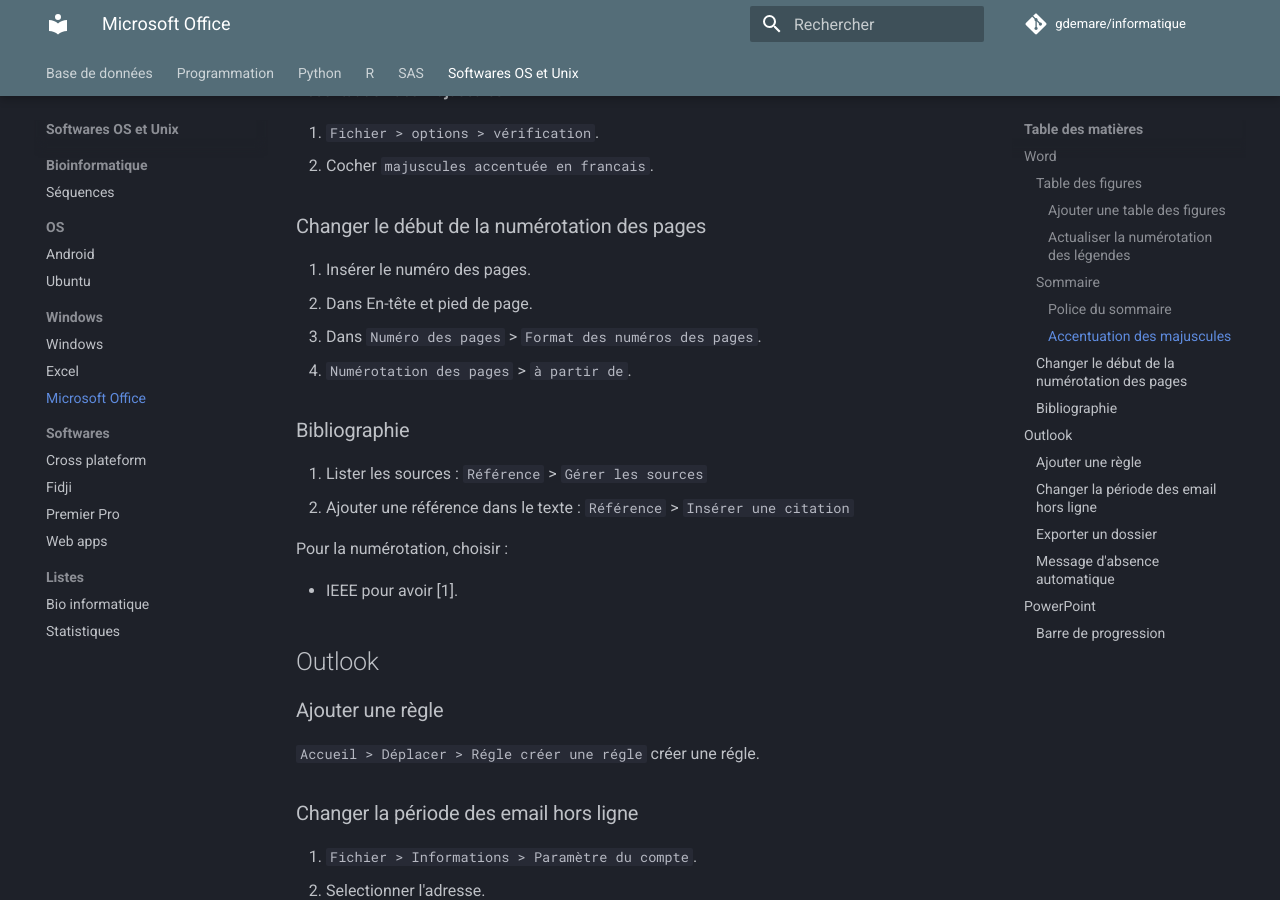
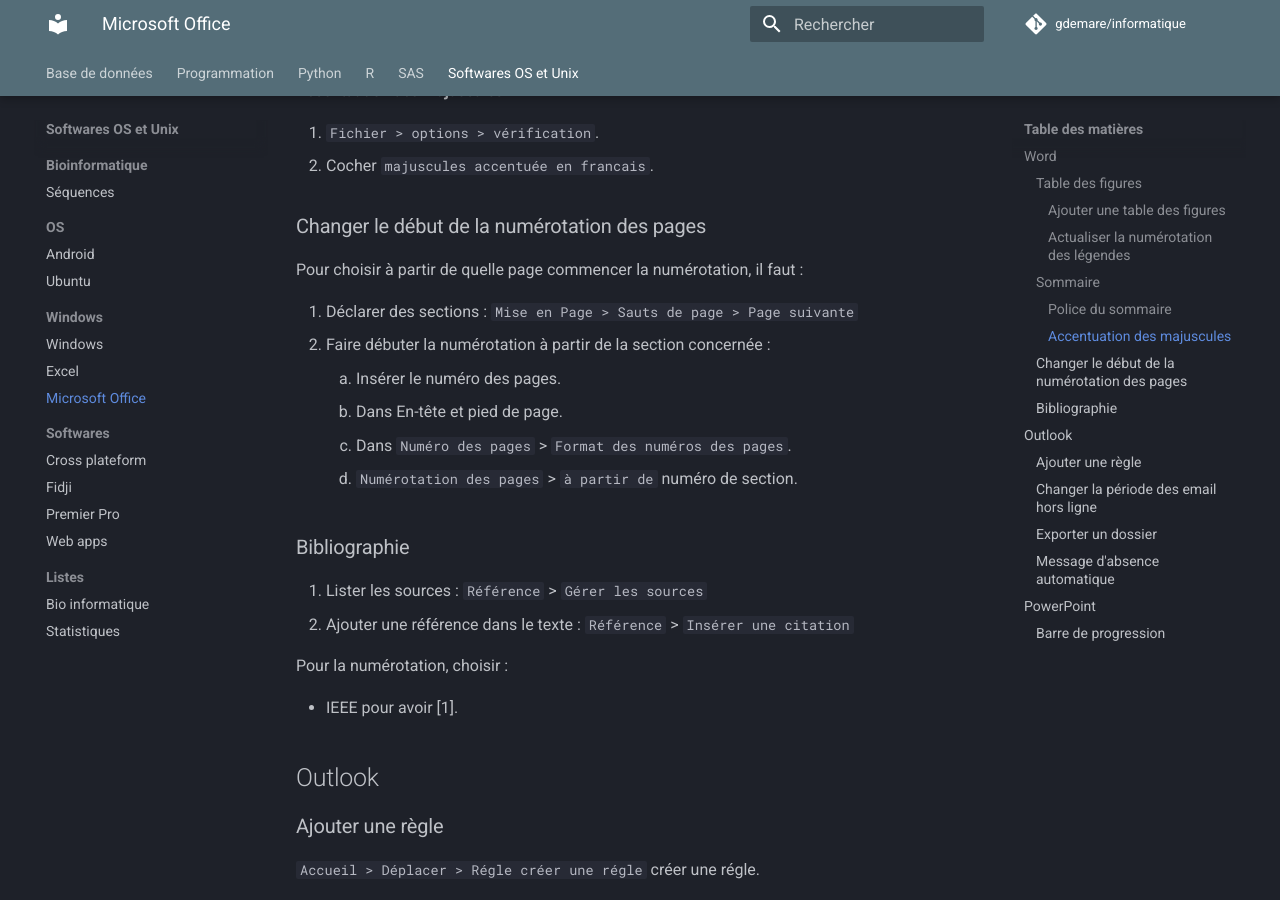
Before and after one commit to gdemare/Informatique, an MkDocs documentation site: the page built from docs/sofwares-os-unix/software/microsoft-office.md, in a window 1280 px wide and 900 px high, scrolled down 766 px. Built offline with MkDocs 1.6.1 and Material for MkDocs 9.7.7, drawn with Linux system fonts in a browser that asks for light colours; comment, search, counter and statistics services are not loaded.

Commit message:
Update microsoft-office.md

```diff
--- a/docs/sofwares-os-unix/software/microsoft-office.md
+++ b/docs/sofwares-os-unix/software/microsoft-office.md
@@ -28,10 +28,15 @@
 
 ### Changer le début de la numérotation des pages
 
-1. Insérer le numéro des pages.
-2. Dans En-tête et pied de page.
-3. Dans `Numéro des pages` > `Format des numéros des pages`.
-4. `Numérotation des pages` > `à partir de`.
+Pour choisir à partir de quelle page commencer la numérotation, il faut :
+
+1. Déclarer des sections : `Mise en Page > Sauts de page > Page suivante`
+2. Faire débuter la numérotation à partir de la section concernée :
+
+	1. Insérer le numéro des pages.
+	2. Dans En-tête et pied de page.
+	3. Dans `Numéro des pages` > `Format des numéros des pages`.
+	4. `Numérotation des pages` > `à partir de` numéro de section.
 
 ### Bibliographie
 
```
